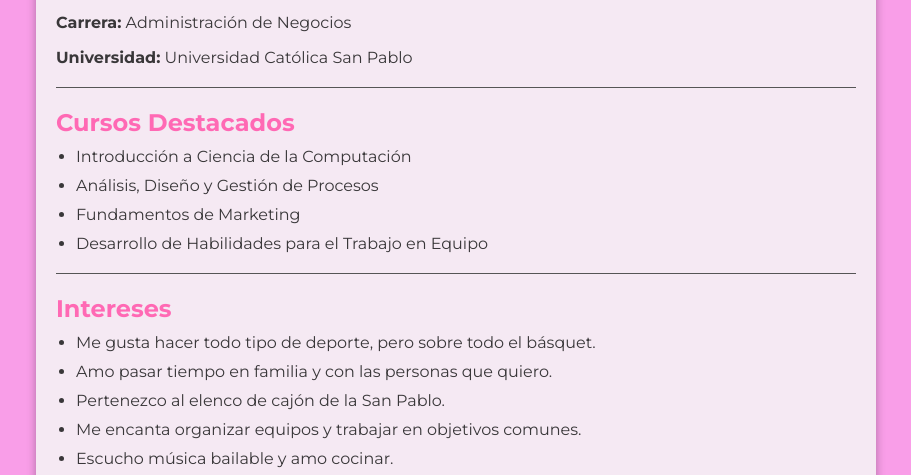
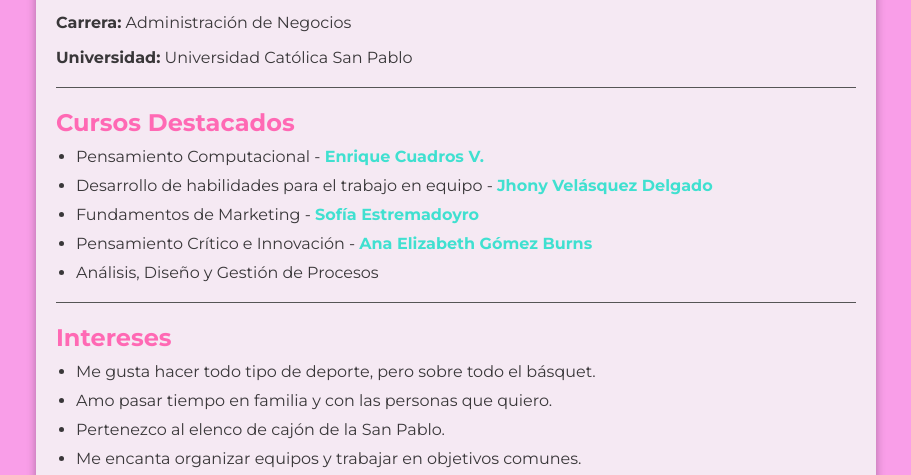
Before and after one commit to Mariajosebenavidesv/MariajoseBenavidesValdez.github.io, a plain HTML site: page index.html in a window 1280 px wide. Shown: the part 318-793 px from the top of the page, without its empty margins (184-1095 px from the left). Drawn offline with Linux system fonts and the light colour scheme.

Commit message:
index.html

```diff
--- a/index.html
+++ b/index.html
@@ -66,10 +66,11 @@
 
         <h2>Cursos Destacados</h2>
         <ul>
-            <li>Introducción a Ciencia de la Computación</li>
+            <li>Pensamiento Computacional - <a href="https://www.linkedin.com/in/ecuadrosv?utm_source=share&utm_campaign=share_via&utm_content=profile&utm_medium=android_app" target="_blank">Enrique Cuadros V.</a></li>
+            <li>Desarrollo de habilidades para el trabajo en equipo - <a href="https://www.linkedin.com/in/jhony-vel%C3%A1squez-delgado-112b8019?utm_source=share&utm_campaign=share_via&utm_content=profile&utm_medium=android_app" target="_blank">Jhony Velásquez Delgado</a></li>
+            <li>Fundamentos de Marketing - <a href="https://www.linkedin.com/in/sofiaestremadoyro?utm_source=share&utm_campaign=share_via&utm_content=profile&utm_medium=android_app" target="_blank">Sofía Estremadoyro</a></li>
+            <li>Pensamiento Crítico e Innovación - <a href="https://www.linkedin.com/in/ana-elizabeth-g%C3%B3mez-burns-4502263b?utm_source=share&utm_campaign=share_via&utm_content=profile&utm_medium=android_app" target="_blank">Ana Elizabeth Gómez Burns</a></li>
             <li>Análisis, Diseño y Gestión de Procesos</li>
-            <li>Fundamentos de Marketing</li>
-            <li>Desarrollo de Habilidades para el Trabajo en Equipo</li>
         </ul>
 
         <div class="divider"></div>
```
